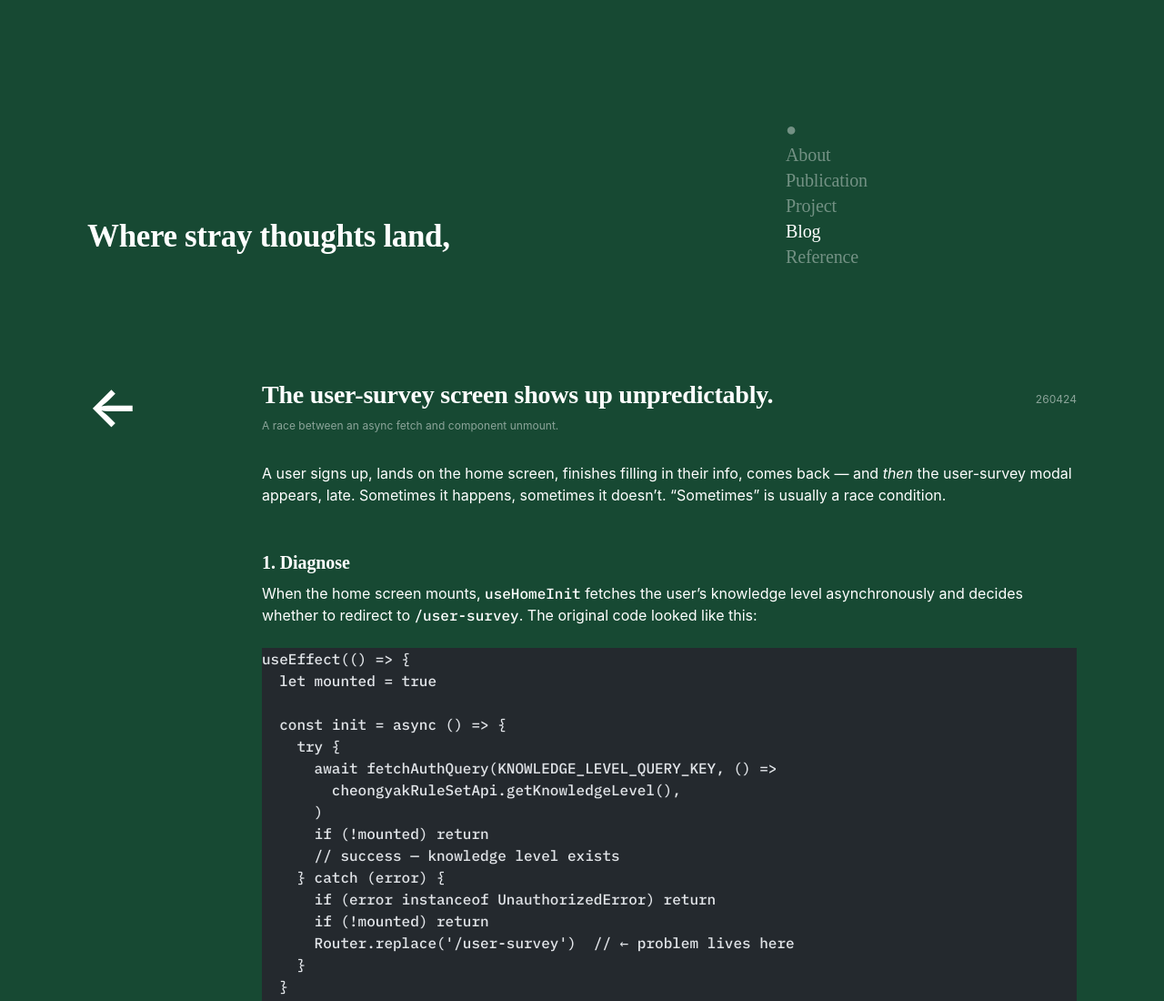
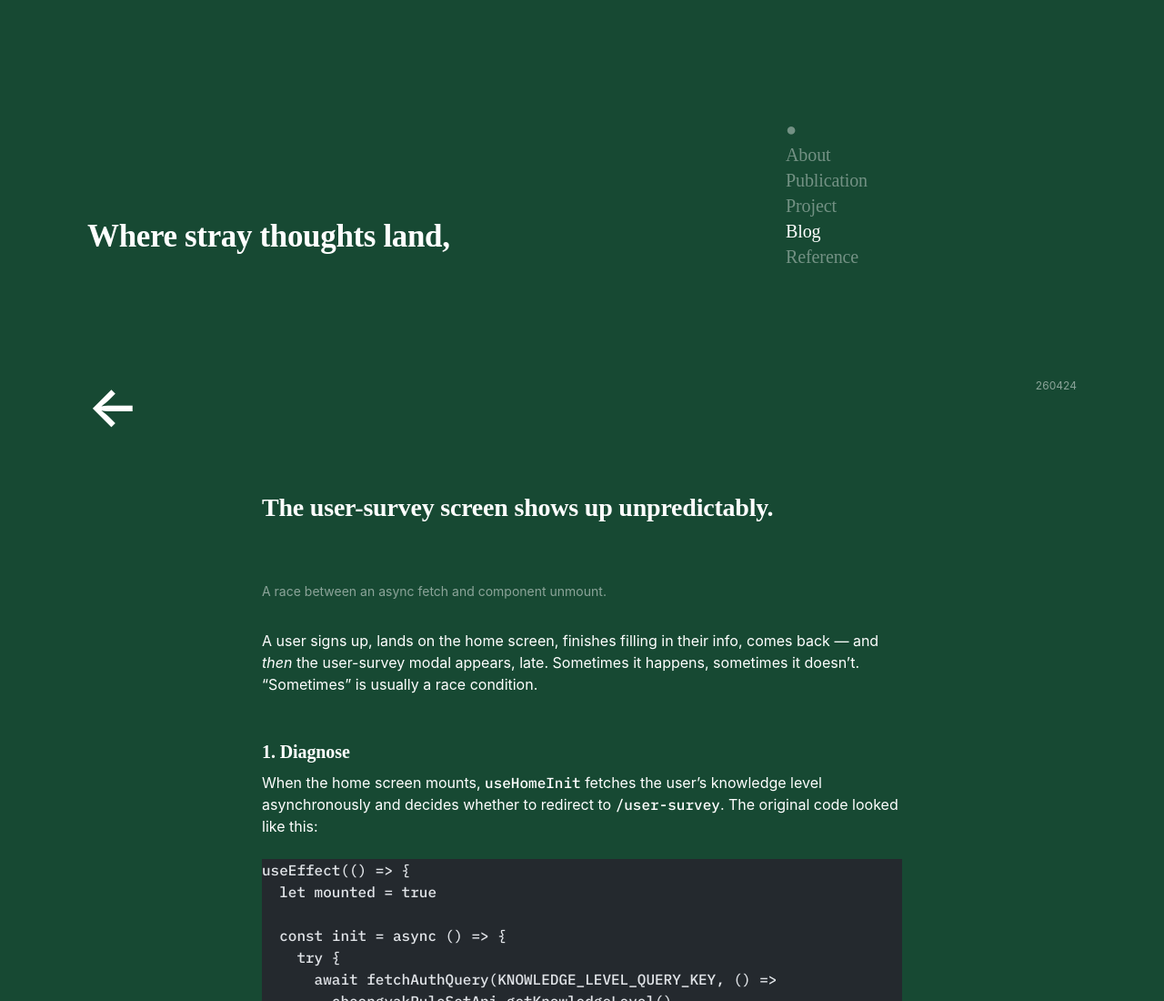
Before and after one commit to ohdoyoel/ohdoyoel.github.io, an Astro site: page /blog/6 in a window 1280 px wide. Shown: the top 1100 px of the page at 91% size. Built offline with nearby package versions, Linux system fonts and the light colour scheme; Astro itself is replaced by a stand-in of ours; code samples lack their colours; a web font is replaced by a local one.

Commit message:
feat: update project memory access counts and last accessed timestamps; modify blog and project page layouts and styles; add new agent replay data

```diff
--- a/src/pages/blog/[id].astro
+++ b/src/pages/blog/[id].astro
@@ -24,7 +24,7 @@ const period = post.period.replace(/Present/g, t('meta.present'));
   pageClass="page-blog"
   title={`${post.title[lang]} — ${profile.name[lang]}`}
 >
-  <r-grid class="main" columns="6" columns-s="4" columns-xs="2">
+  <r-grid class="main post" columns="6" columns-s="4">
     <r-cell order="-10" span="4" span-s="2">
       <h1>{t('page.blog.heading')}</h1>
     </r-cell>
@@ -32,17 +32,21 @@ const period = post.period.replace(/Present/g, t('meta.present'));
       <Menu lang={lang} current="blog" />
     </r-cell>
 
-    <r-cell span="1" span-s="1" span-xs="row">
+    <r-cell span="1" span-s="2">
       <a class="back-arrow" href={pageLink(lang, 'blog')} aria-label={t('page.blog')}>←</a>
     </r-cell>
-    <r-cell span="5" span-s="3" span-xs="row">
-      <div class="post-title-row">
-        <h2 class="post-title">{post.title[lang]}</h2>
-        <time class="post-period">{period}</time>
-      </div>
+    <r-cell class="post-meta-cell" span="5" span-s="2">
+      <time class="post-period">{period}</time>
+    </r-cell>
+
+    <r-cell span="2+4" span-s="row">
+      <h2 class="post-title">{post.title[lang]}</h2>
+    </r-cell>
+
+    <r-cell class="post-body-cell" span="2+4" span-s="row">
       {post.description && <p class="post-description">{post.description[lang]}</p>}
       <article class="post-body">
-        {Content ? <Content /> : <p>(No content)</p>}
+        {Content ? <Content /> : <p class="post-empty">(No content)</p>}
       </article>
     </r-cell>
   </r-grid>
@@ -67,21 +71,10 @@ const period = post.period.replace(/Present/g, t('meta.present'));
     color: var(--foreground-color-dimmed);
     text-decoration: none;
   }
-  .post-title-row {
+  .post-meta-cell {
     display: flex;
+    justify-content: flex-end;
     align-items: baseline;
-    justify-content: space-between;
-    gap: calc(var(--unit) * 2);
-  }
-  .post-title {
-    font-size: var(--font-size-7);
-    line-height: var(--line-height-7);
-    letter-spacing: var(--letter-spacing-7);
-    font-weight: 600;
-    margin-top: 0;
-    margin-bottom: 0;
-    word-break: keep-all;
-    overflow-wrap: anywhere;
   }
   .post-period {
     font-size: var(--font-size-1);
@@ -89,15 +82,33 @@ const period = post.period.replace(/Present/g, t('meta.present'));
     letter-spacing: var(--letter-spacing-1);
     color: var(--foreground-color-dimmed);
     white-space: nowrap;
-    flex-shrink: 0;
+  }
+  .post-title {
+    font-size: var(--font-size-7);
+    line-height: var(--line-height-7);
+    letter-spacing: var(--letter-spacing-7);
+    font-weight: 600;
+    margin: 0;
+    word-break: keep-all;
+    overflow-wrap: anywhere;
   }
   .post-description {
-    font-size: var(--font-size-1);
-    line-height: var(--line-height-1);
-    letter-spacing: var(--letter-spacing-1);
+    font-size: var(--font-size-2);
+    line-height: var(--line-height-2);
+    letter-spacing: var(--letter-spacing-2);
     color: var(--foreground-color-dimmed);
-    margin-top: calc(var(--unit) * 1);
+    margin-top: 0;
     margin-bottom: calc(var(--unit) * 4);
+  }
+  .post-empty {
+    color: var(--foreground-color-dimmed);
+  }
+  @media (max-width: 600px) {
+    .back-arrow {
+      font-size: var(--font-size-7);
+      line-height: var(--line-height-7);
+      letter-spacing: var(--letter-spacing-7);
+    }
   }
   .post-body :global(h2) {
     font-size: var(--font-size-5);
--- a/src/pages/ko/blog/[id].astro
+++ b/src/pages/ko/blog/[id].astro
@@ -24,7 +24,7 @@ const period = post.period.replace(/Present/g, t('meta.present'));
   pageClass="page-blog"
   title={`${post.title[lang]} — ${profile.name[lang]}`}
 >
-  <r-grid class="main" columns="6" columns-s="4" columns-xs="2">
+  <r-grid class="main post" columns="6" columns-s="4">
     <r-cell order="-10" span="4" span-s="2">
       <h1>{t('page.blog.heading')}</h1>
     </r-cell>
@@ -32,17 +32,21 @@ const period = post.period.replace(/Present/g, t('meta.present'));
       <Menu lang={lang} current="blog" />
     </r-cell>
 
-    <r-cell span="1" span-s="1" span-xs="row">
+    <r-cell span="1" span-s="2">
       <a class="back-arrow" href={pageLink(lang, 'blog')} aria-label={t('page.blog')}>←</a>
     </r-cell>
-    <r-cell span="5" span-s="3" span-xs="row">
-      <div class="post-title-row">
-        <h2 class="post-title">{post.title[lang]}</h2>
-        <time class="post-period">{period}</time>
-      </div>
+    <r-cell class="post-meta-cell" span="5" span-s="2">
+      <time class="post-period">{period}</time>
+    </r-cell>
+
+    <r-cell span="2+4" span-s="row">
+      <h2 class="post-title">{post.title[lang]}</h2>
+    </r-cell>
+
+    <r-cell class="post-body-cell" span="2+4" span-s="row">
       {post.description && <p class="post-description">{post.description[lang]}</p>}
       <article class="post-body">
-        {Content ? <Content /> : <p>(내용이 없습니다)</p>}
+        {Content ? <Content /> : <p class="post-empty">(내용이 없습니다)</p>}
       </article>
     </r-cell>
   </r-grid>
@@ -67,21 +71,10 @@ const period = post.period.replace(/Present/g, t('meta.present'));
     color: var(--foreground-color-dimmed);
     text-decoration: none;
   }
-  .post-title-row {
+  .post-meta-cell {
     display: flex;
+    justify-content: flex-end;
     align-items: baseline;
-    justify-content: space-between;
-    gap: calc(var(--unit) * 2);
-  }
-  .post-title {
-    font-size: var(--font-size-7);
-    line-height: var(--line-height-7);
-    letter-spacing: var(--letter-spacing-7);
-    font-weight: 600;
-    margin-top: 0;
-    margin-bottom: 0;
-    word-break: keep-all;
-    overflow-wrap: anywhere;
   }
   .post-period {
     font-size: var(--font-size-1);
@@ -89,15 +82,33 @@ const period = post.period.replace(/Present/g, t('meta.present'));
     letter-spacing: var(--letter-spacing-1);
     color: var(--foreground-color-dimmed);
     white-space: nowrap;
-    flex-shrink: 0;
+  }
+  .post-title {
+    font-size: var(--font-size-7);
+    line-height: var(--line-height-7);
+    letter-spacing: var(--letter-spacing-7);
+    font-weight: 600;
+    margin: 0;
+    word-break: keep-all;
+    overflow-wrap: anywhere;
   }
   .post-description {
-    font-size: var(--font-size-1);
-    line-height: var(--line-height-1);
-    letter-spacing: var(--letter-spacing-1);
+    font-size: var(--font-size-2);
+    line-height: var(--line-height-2);
+    letter-spacing: var(--letter-spacing-2);
     color: var(--foreground-color-dimmed);
-    margin-top: calc(var(--unit) * 1);
+    margin-top: 0;
     margin-bottom: calc(var(--unit) * 4);
+  }
+  .post-empty {
+    color: var(--foreground-color-dimmed);
+  }
+  @media (max-width: 600px) {
+    .back-arrow {
+      font-size: var(--font-size-7);
+      line-height: var(--line-height-7);
+      letter-spacing: var(--letter-spacing-7);
+    }
   }
   .post-body :global(h2) {
     font-size: var(--font-size-5);
--- a/src/pages/ko/project/[id].astro
+++ b/src/pages/ko/project/[id].astro
@@ -29,7 +29,7 @@ const imageAlt = post.image?.alt?.[lang] ?? post.title[lang];
   pageClass="page-project"
   title={`${post.title[lang]} — ${profile.name[lang]}`}
 >
-  <r-grid class="main" columns="6" columns-s="4" columns-xs="2">
+  <r-grid class="main post" columns="6" columns-s="4">
     <r-cell order="-10" span="4" span-s="2">
       <h1>{t('page.project.heading')}</h1>
     </r-cell>
@@ -37,15 +37,19 @@ const imageAlt = post.image?.alt?.[lang] ?? post.title[lang];
       <Menu lang={lang} current="project" />
     </r-cell>
 
-    <r-cell span="1" span-s="1" span-xs="row">
+    <r-cell span="1" span-s="2">
       <a class="back-arrow" href={pageLink(lang, 'project')} aria-label={t('page.project')}>←</a>
     </r-cell>
-    <r-cell span="5" span-s="3" span-xs="row">
+    <r-cell class="post-meta-cell" span="5" span-s="2">
+      <time class="post-period">{period}</time>
+    </r-cell>
+
+    <r-cell span="2+4" span-s="row">
       {post.subtitle && <p class="post-subtitle">{post.subtitle[lang]}</p>}
-      <div class="post-title-row">
-        <h2 class="post-title">{post.title[lang]}</h2>
-        <time class="post-period">{period}</time>
-      </div>
+      <h2 class="post-title">{post.title[lang]}</h2>
+    </r-cell>
+
+    <r-cell class="post-body-cell" span="2+4" span-s="row">
       {post.description && <p class="post-description">{post.description[lang]}</p>}
       {imageSrc && (
         <div class="post-image">
@@ -78,21 +82,10 @@ const imageAlt = post.image?.alt?.[lang] ?? post.title[lang];
     color: var(--foreground-color-dimmed);
     text-decoration: none;
   }
-  .post-title-row {
+  .post-meta-cell {
     display: flex;
+    justify-content: flex-end;
     align-items: baseline;
-    justify-content: space-between;
-    gap: calc(var(--unit) * 2);
-  }
-  .post-title {
-    font-size: var(--font-size-7);
-    line-height: var(--line-height-7);
-    letter-spacing: var(--letter-spacing-7);
-    font-weight: 600;
-    margin-top: 0;
-    margin-bottom: 0;
-    word-break: keep-all;
-    overflow-wrap: anywhere;
   }
   .post-period {
     font-size: var(--font-size-1);
@@ -100,7 +93,6 @@ const imageAlt = post.image?.alt?.[lang] ?? post.title[lang];
     letter-spacing: var(--letter-spacing-1);
     color: var(--foreground-color-dimmed);
     white-space: nowrap;
-    flex-shrink: 0;
   }
   .post-subtitle {
     font-size: var(--font-size-1);
@@ -110,11 +102,21 @@ const imageAlt = post.image?.alt?.[lang] ?? post.title[lang];
     margin-top: 0;
     margin-bottom: calc(var(--unit) * 1);
   }
+  .post-title {
+    font-size: var(--font-size-7);
+    line-height: var(--line-height-7);
+    letter-spacing: var(--letter-spacing-7);
+    font-weight: 600;
+    margin: 0;
+    word-break: keep-all;
+    overflow-wrap: anywhere;
+  }
   .post-description {
     font-size: var(--font-size-2);
     line-height: var(--line-height-2);
     letter-spacing: var(--letter-spacing-2);
-    margin-top: calc(var(--unit) * 1);
+    color: var(--foreground-color-dimmed);
+    margin-top: 0;
     margin-bottom: calc(var(--unit) * 4);
   }
   .post-image {
@@ -129,6 +131,13 @@ const imageAlt = post.image?.alt?.[lang] ?? post.title[lang];
   }
   .post-empty {
     color: var(--foreground-color-dimmed);
+  }
+  @media (max-width: 600px) {
+    .back-arrow {
+      font-size: var(--font-size-7);
+      line-height: var(--line-height-7);
+      letter-spacing: var(--letter-spacing-7);
+    }
   }
   .post-body :global(h2) {
     font-size: var(--font-size-5);
--- a/src/pages/project/[id].astro
+++ b/src/pages/project/[id].astro
@@ -29,7 +29,7 @@ const imageAlt = post.image?.alt?.[lang] ?? post.title[lang];
   pageClass="page-project"
   title={`${post.title[lang]} — ${profile.name[lang]}`}
 >
-  <r-grid class="main" columns="6" columns-s="4" columns-xs="2">
+  <r-grid class="main post" columns="6" columns-s="4">
     <r-cell order="-10" span="4" span-s="2">
       <h1>{t('page.project.heading')}</h1>
     </r-cell>
@@ -37,15 +37,19 @@ const imageAlt = post.image?.alt?.[lang] ?? post.title[lang];
       <Menu lang={lang} current="project" />
     </r-cell>
 
-    <r-cell span="1" span-s="1" span-xs="row">
+    <r-cell span="1" span-s="2">
       <a class="back-arrow" href={pageLink(lang, 'project')} aria-label={t('page.project')}>←</a>
     </r-cell>
-    <r-cell span="5" span-s="3" span-xs="row">
+    <r-cell class="post-meta-cell" span="5" span-s="2">
+      <time class="post-period">{period}</time>
+    </r-cell>
+
+    <r-cell span="2+4" span-s="row">
       {post.subtitle && <p class="post-subtitle">{post.subtitle[lang]}</p>}
-      <div class="post-title-row">
-        <h2 class="post-title">{post.title[lang]}</h2>
-        <time class="post-period">{period}</time>
-      </div>
+      <h2 class="post-title">{post.title[lang]}</h2>
+    </r-cell>
+
+    <r-cell class="post-body-cell" span="2+4" span-s="row">
       {post.description && <p class="post-description">{post.description[lang]}</p>}
       {imageSrc && (
         <div class="post-image">
@@ -78,21 +82,10 @@ const imageAlt = post.image?.alt?.[lang] ?? post.title[lang];
     color: var(--foreground-color-dimmed);
     text-decoration: none;
   }
-  .post-title-row {
+  .post-meta-cell {
     display: flex;
+    justify-content: flex-end;
     align-items: baseline;
-    justify-content: space-between;
-    gap: calc(var(--unit) * 2);
-  }
-  .post-title {
-    font-size: var(--font-size-7);
-    line-height: var(--line-height-7);
-    letter-spacing: var(--letter-spacing-7);
-    font-weight: 600;
-    margin-top: 0;
-    margin-bottom: 0;
-    word-break: keep-all;
-    overflow-wrap: anywhere;
   }
   .post-period {
     font-size: var(--font-size-1);
@@ -100,7 +93,6 @@ const imageAlt = post.image?.alt?.[lang] ?? post.title[lang];
     letter-spacing: var(--letter-spacing-1);
     color: var(--foreground-color-dimmed);
     white-space: nowrap;
-    flex-shrink: 0;
   }
   .post-subtitle {
     font-size: var(--font-size-1);
@@ -110,11 +102,21 @@ const imageAlt = post.image?.alt?.[lang] ?? post.title[lang];
     margin-top: 0;
     margin-bottom: calc(var(--unit) * 1);
   }
+  .post-title {
+    font-size: var(--font-size-7);
+    line-height: var(--line-height-7);
+    letter-spacing: var(--letter-spacing-7);
+    font-weight: 600;
+    margin: 0;
+    word-break: keep-all;
+    overflow-wrap: anywhere;
+  }
   .post-description {
     font-size: var(--font-size-2);
     line-height: var(--line-height-2);
     letter-spacing: var(--letter-spacing-2);
-    margin-top: calc(var(--unit) * 1);
+    color: var(--foreground-color-dimmed);
+    margin-top: 0;
     margin-bottom: calc(var(--unit) * 4);
   }
   .post-image {
@@ -129,6 +131,13 @@ const imageAlt = post.image?.alt?.[lang] ?? post.title[lang];
   }
   .post-empty {
     color: var(--foreground-color-dimmed);
+  }
+  @media (max-width: 600px) {
+    .back-arrow {
+      font-size: var(--font-size-7);
+      line-height: var(--line-height-7);
+      letter-spacing: var(--letter-spacing-7);
+    }
   }
   .post-body :global(h2) {
     font-size: var(--font-size-5);
```
Also changed, not shown: src/pages/index.astro (+14 -3 lines), src/pages/ko/index.astro (+14 -3 lines), .omc/project-memory.json, .omc/state/hud-stdin-cache.json, .omc/state/subagent-tracking.json, 2 other files.
